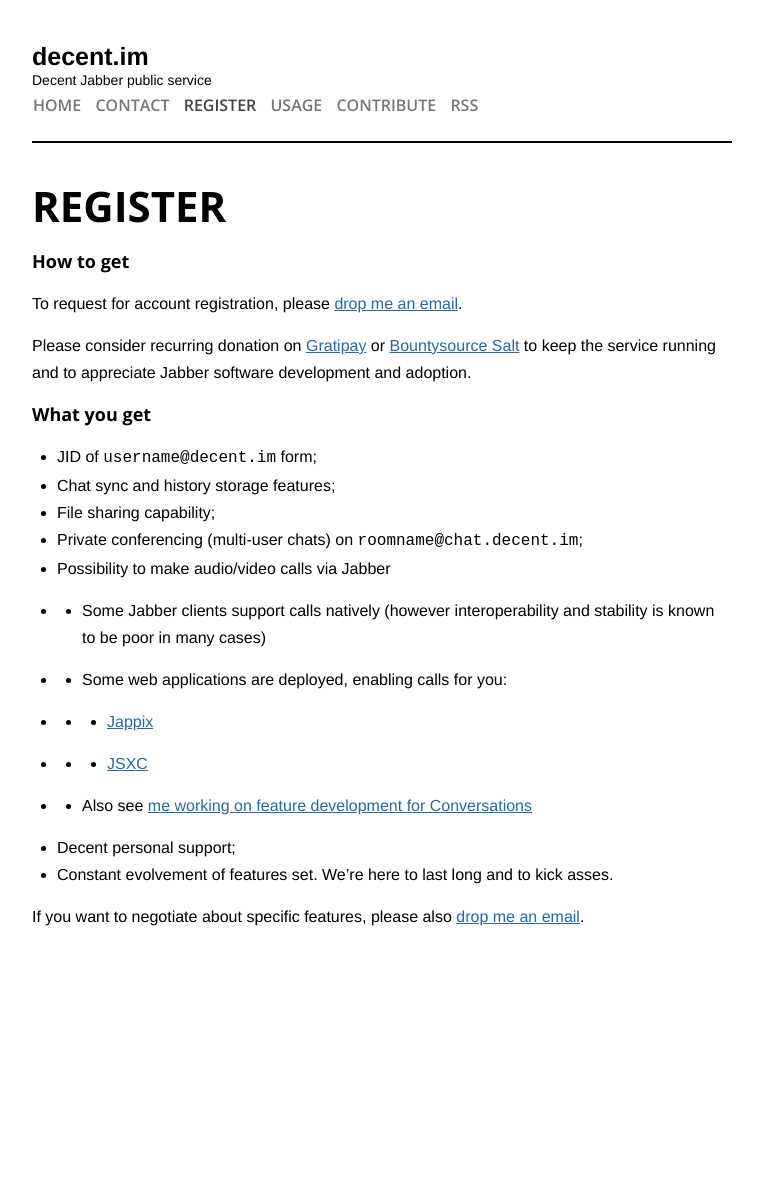
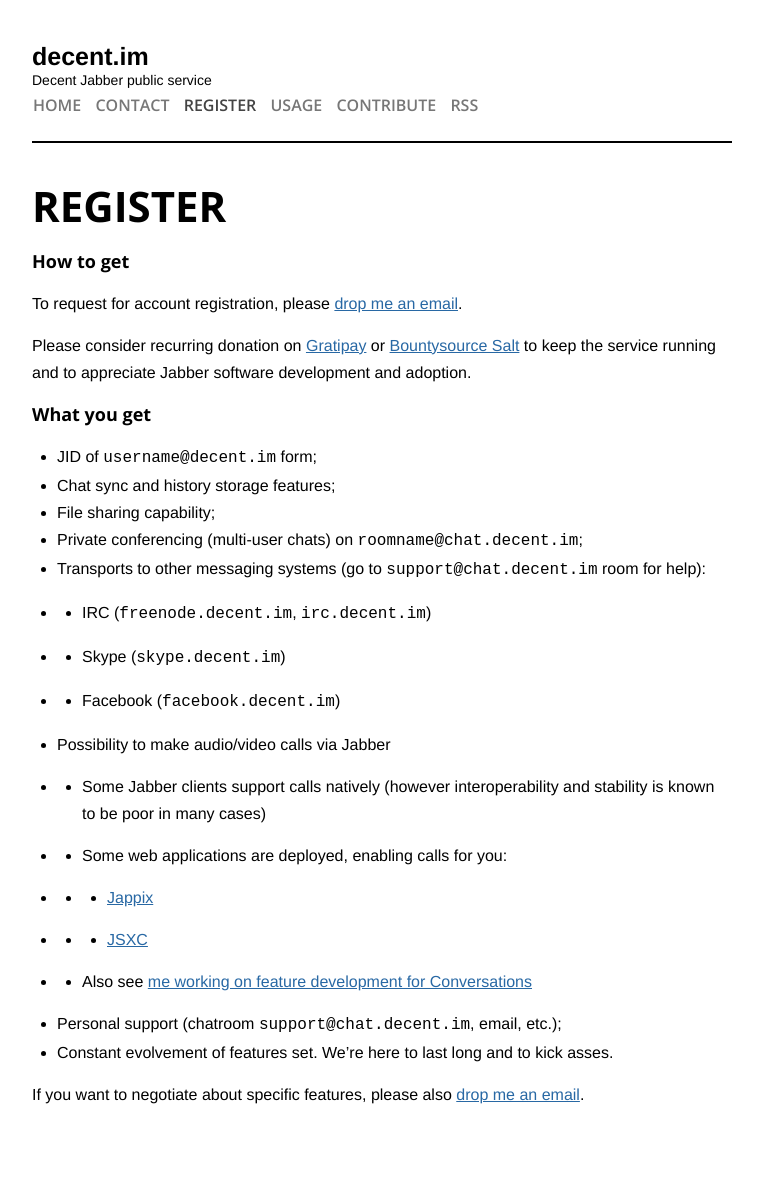
Before and after one commit to decent-im/decent-im.github.io, a Jekyll site: the page built from 20_register.md, in a window 1280 px wide. Shown: the whole page, without its empty margins (258-1021 px from the left). Built offline with Jekyll 4.4.1, drawn with Linux system fonts in a browser that asks for light colours; before the commit the page ends 1020 px from its top, so only the background shows below that.

Commit message:
Update features set with new transports

```diff
--- a/20_register.md
+++ b/20_register.md
@@ -18,13 +18,17 @@ Please consider recurring donation on [Gratipay](https://gratipay.com/decent-im)
  - Chat sync and history storage features;
  - File sharing capability;
  - Private conferencing (multi-user chats) on `roomname@chat.decent.im`;
+ - Transports to other messaging systems (go to `support@chat.decent.im` room for help):
+ - - IRC (`freenode.decent.im`, `irc.decent.im`)
+ - - Skype (`skype.decent.im`)
+ - - Facebook (`facebook.decent.im`)
  - Possibility to make audio/video calls via Jabber
  - - Some Jabber clients support calls natively (however interoperability and stability is known to be poor in many cases)
  - - Some web applications are deployed, enabling calls for you:
  - - - [Jappix](https://decent.im/jappix)
  - - - [JSXC](https://decent.im/jsxc/example)
  - - Also see [me working on feature development for Conversations](https://www.bountysource.com/issues/18153806-support-audio-video-calls-encryption/backers)
- - Decent personal support;
+ - Personal support (chatroom `support@chat.decent.im`, email, etc.);
  - Constant evolvement of features set. We're here to last long and to kick asses.
 
 If you want to negotiate about specific features, please also [drop me an email](mailto:andrey_utkin@fastmail.com).
```
